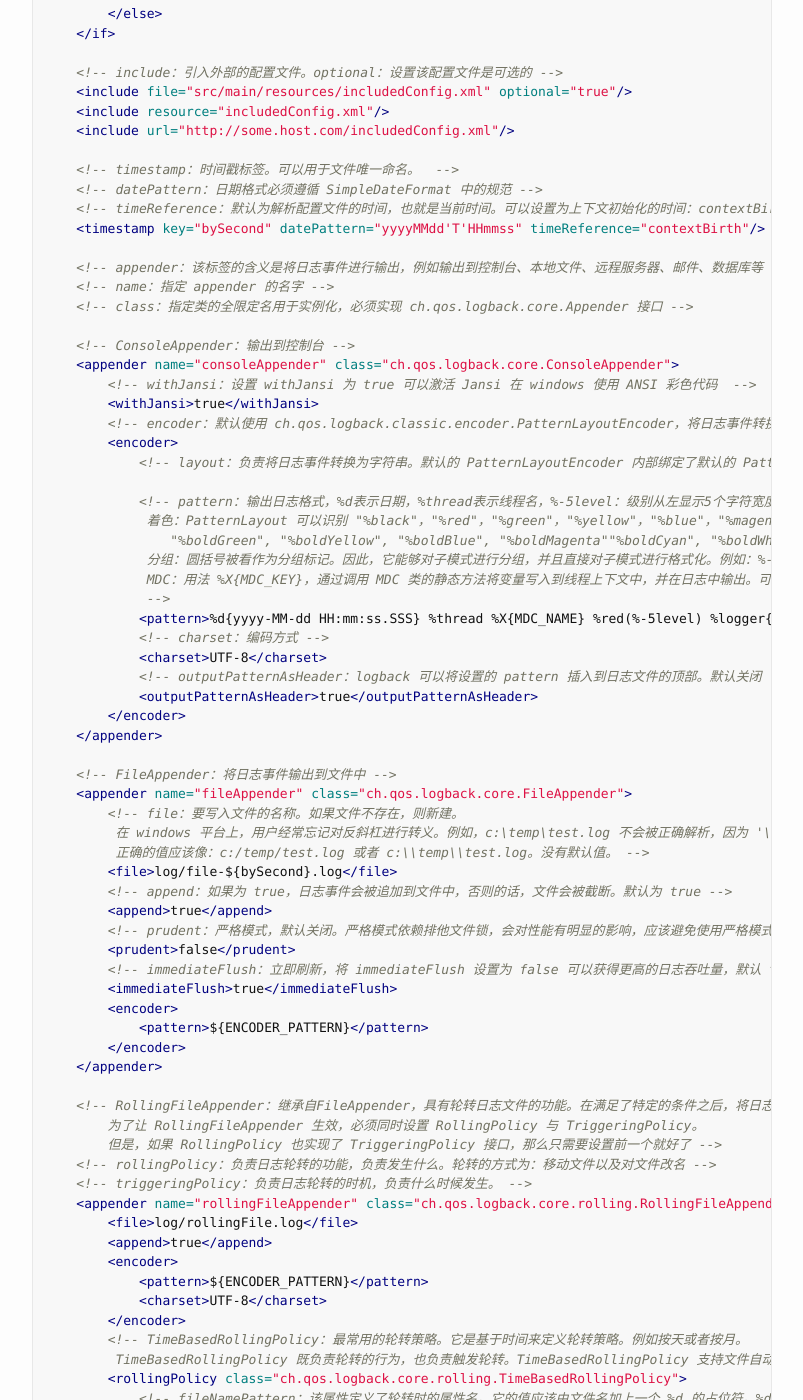
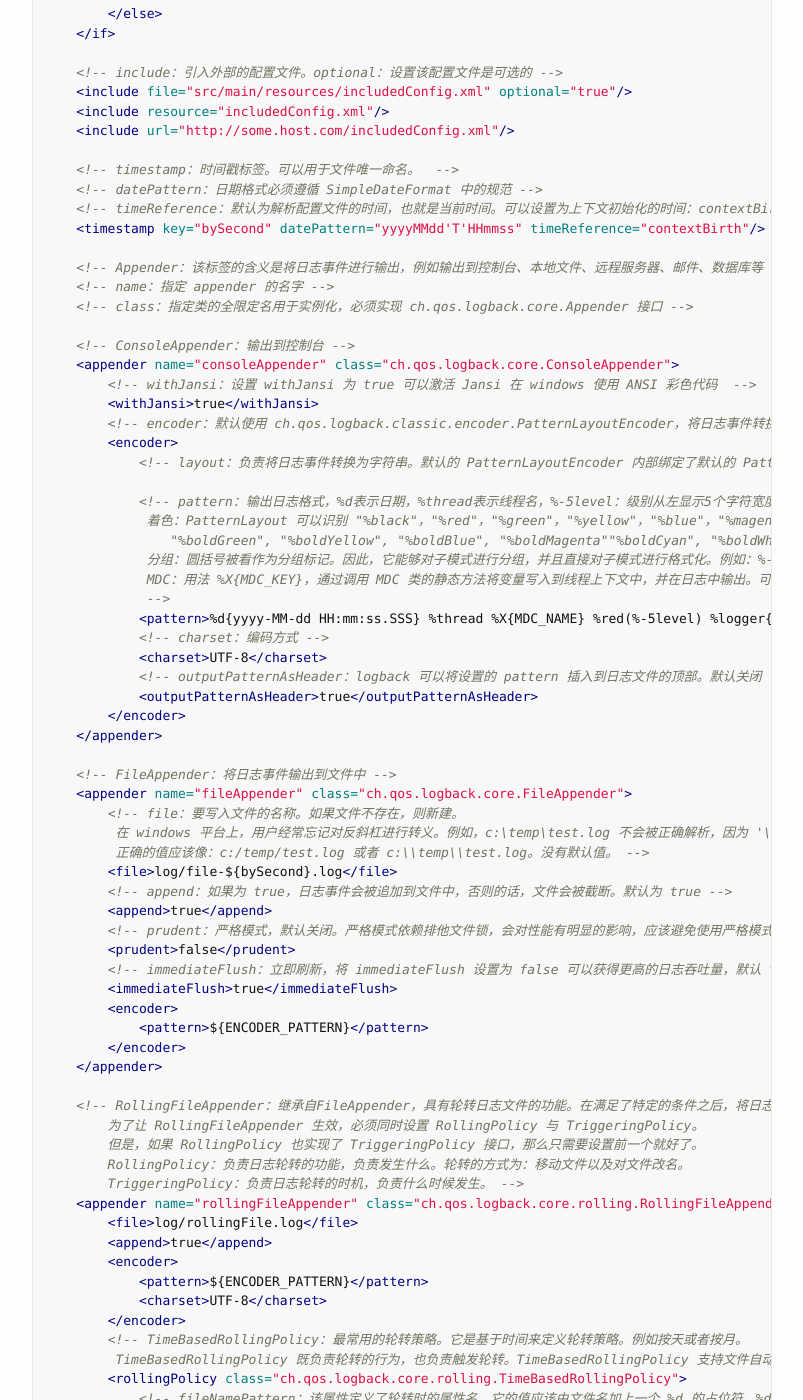
Before and after one commit to onblogss/onblogss.github.io, a Jekyll site: the page built from docs/_posts/2022/2022-07-21-快速入门logback日志开发.md, in a window 1280 px wide and 1400 px high, scrolled down 3217 px. Shown: the whole window, without its empty margins (238-1041 px from the left). Built offline with Jekyll 4.4.1, drawn with Linux system fonts in a browser that asks for light colours; comment, search, counter and statistics services are not loaded; part of the change alters nothing that is shown; some of the changed text lies outside the part shown.

```diff
--- a/docs/_posts/2022/2022-07-21-快速入门logback日志开发.md
+++ b/docs/_posts/2022/2022-07-21-快速入门logback日志开发.md
@@ -140,7 +140,7 @@ public class LogTest {
     <!-- timeReference：默认为解析配置文件的时间，也就是当前时间。可以设置为上下文初始化的时间：contextBirth  -->
     <timestamp key="bySecond" datePattern="yyyyMMdd'T'HHmmss" timeReference="contextBirth"/>
 
-    <!-- appender：该标签的含义是将日志事件进行输出，例如输出到控制台、本地文件、远程服务器、邮件、数据库等 -->
+    <!-- Appender：该标签的含义是将日志事件进行输出，例如输出到控制台、本地文件、远程服务器、邮件、数据库等 -->
     <!-- name：指定 appender 的名字 -->
     <!-- class：指定类的全限定名用于实例化，必须实现 ch.qos.logback.core.Appender 接口 -->
 
@@ -185,9 +185,9 @@ public class LogTest {
 
     <!-- RollingFileAppender：继承自FileAppender，具有轮转日志文件的功能。在满足了特定的条件之后，将日志输出到另外一个文件。
         为了让 RollingFileAppender 生效，必须同时设置 RollingPolicy 与 TriggeringPolicy。
-        但是，如果 RollingPolicy 也实现了 TriggeringPolicy 接口，那么只需要设置前一个就好了 -->
-    <!-- rollingPolicy：负责日志轮转的功能，负责发生什么。轮转的方式为：移动文件以及对文件改名 -->
-    <!-- triggeringPolicy：负责日志轮转的时机，负责什么时候发生。 -->
+        但是，如果 RollingPolicy 也实现了 TriggeringPolicy 接口，那么只需要设置前一个就好了。
+        RollingPolicy：负责日志轮转的功能，负责发生什么。轮转的方式为：移动文件以及对文件改名。
+        TriggeringPolicy：负责日志轮转的时机，负责什么时候发生。 -->
     <appender name="rollingFileAppender" class="ch.qos.logback.core.rolling.RollingFileAppender">
         <file>log/rollingFile.log</file>
         <append>true</append>
@@ -274,7 +274,7 @@ public class LogTest {
         <file>log/test.html</file>
     </appender>
 
-    <!-- filter：在 logback-classic 中，有两种类型的过滤器，regular 过滤器以及 turbo 过滤器。下面只介绍 regular 过滤器 -->
+    <!-- Filter：在 logback-classic 中，有两种类型的过滤器，regular 过滤器以及 turbo 过滤器。下面只介绍 regular 过滤器 -->
     <appender name="CONSOLE" class="ch.qos.logback.core.ConsoleAppender">
         <!-- LevelFilter：基于级别来过滤日志事件。如果事件的级别与配置的级别相等，过滤器会根据配置的 onMatch 与 onMismatch 属性，接受或者拒绝事件。 -->
         <filter class="ch.qos.logback.classic.filter.LevelFilter">
```
